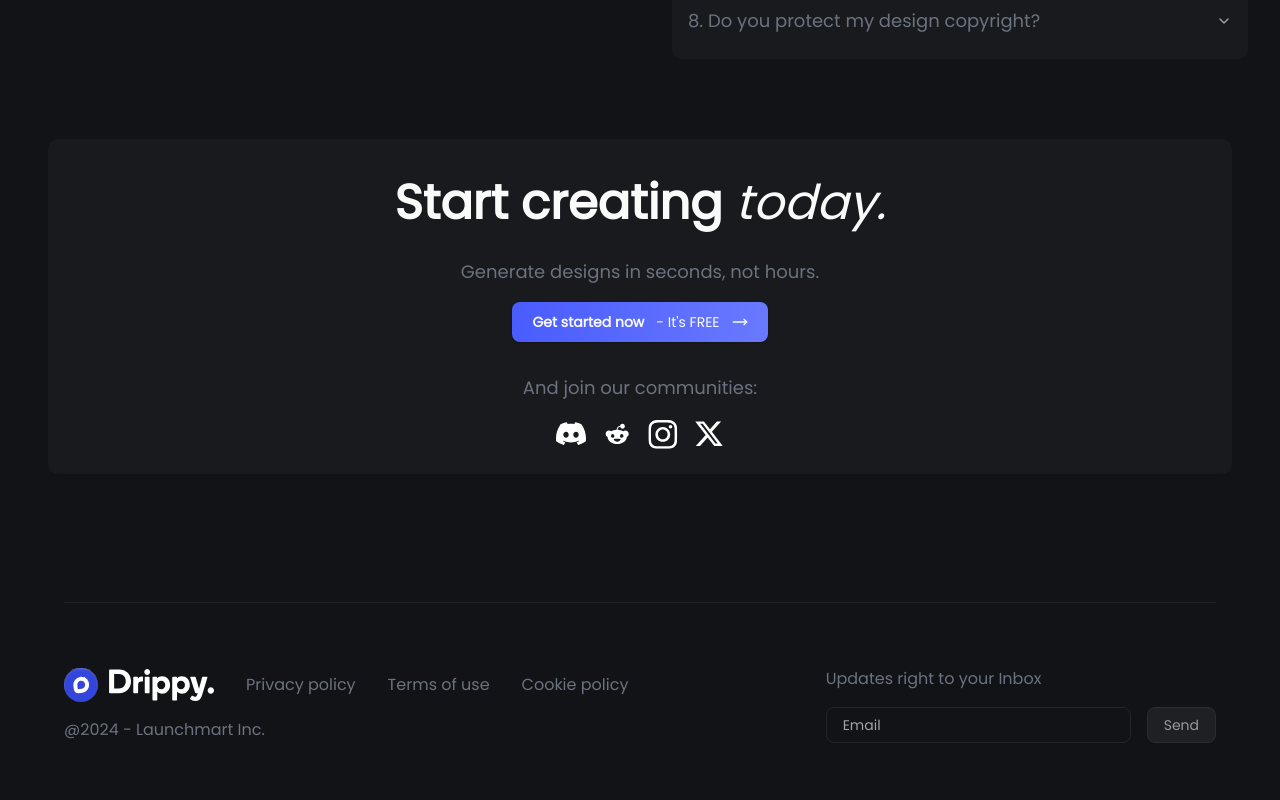
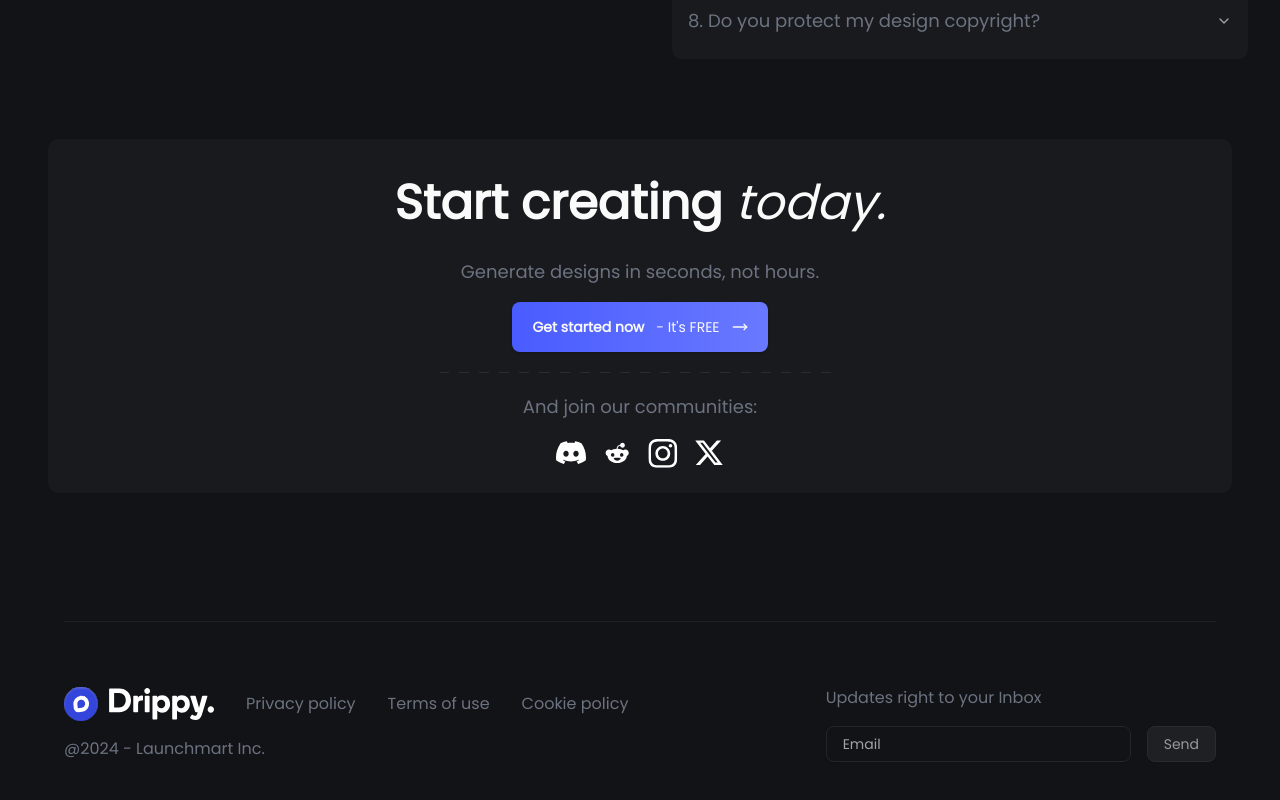
Before and after one commit to dtran2108/drippy, a Next.js app: page / in a window 1280 px wide. Shown: the part 7369-8169 px from the top of the page. Built offline with nearby package versions, Linux system fonts and the light colour scheme.

Commit message:
fix minor bugs

```diff
--- a/src/app/page.tsx
+++ b/src/app/page.tsx
@@ -162,14 +162,15 @@ export default function Home() {
         <h2 className="text-gray-500 text-lg mt-4 text-center">
           Generate designs in seconds, not hours.
         </h2>
-        <Button className="flex items-center space-x-1 mt-4 p-5">
+        <Button className="flex items-center space-x-1 mt-4 p-5 h-[50px]">
           <span className="font-semibold">Get started now</span>
           <span> - It&apos;s FREE</span>
           <span>
             <MoveRight />
           </span>
         </Button>
-        <h2 className="text-gray-500 text-lg mt-8 text-center">
+        <div className="border-t-1 custom-dashed-line border-grey my-5 h-[1px] w-[400px]">&nbsp;</div>
+        <h2 className="text-gray-500 text-lg text-center">
           And join our communities:
         </h2>
         <div className="flex items-center space-x-4 mt-4">
```
